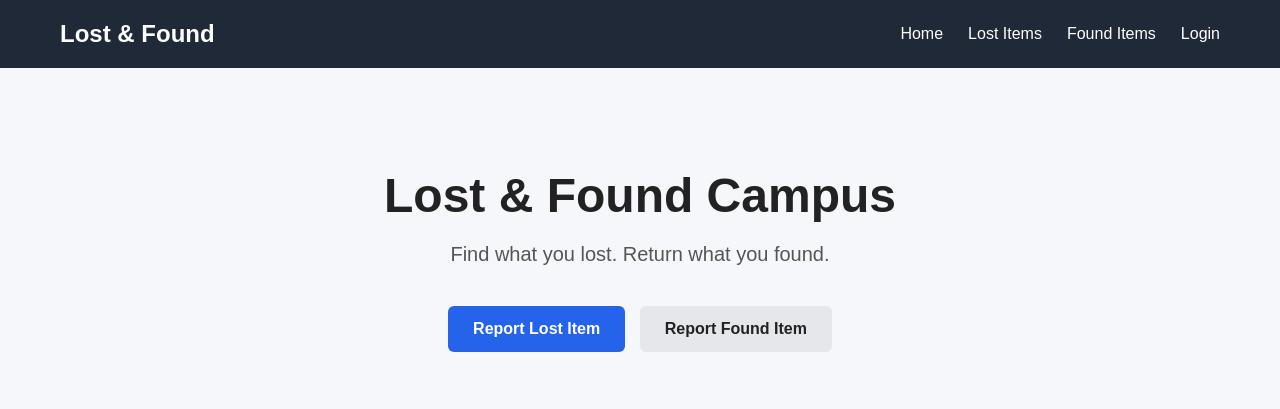
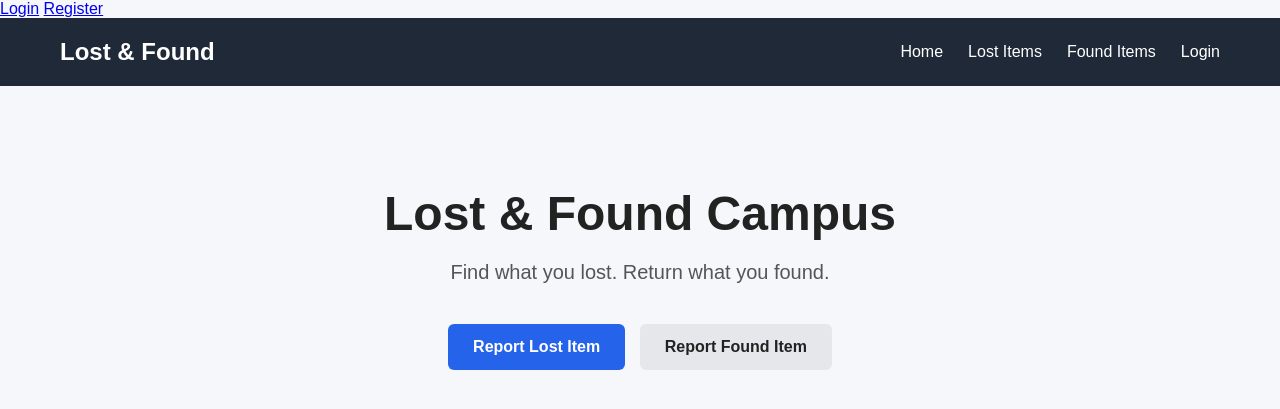
Before and after one commit to ajith-kumar-ks/lost-and-found-campus, a Flask app: page / in a window 1280 px wide. Shown: the top 409 px of the page. Run offline with Flask 3, Linux system fonts and the light colour scheme.

Commit message:
Added login session

```diff
--- a/app/models.py
+++ b/app/models.py
@@ -1,7 +1,8 @@
 from app import db
+from flask_login import UserMixin
 
 
-class User(db.Model):
+class User(UserMixin, db.Model):
     id = db.Column(db.Integer, primary_key=True)
     name = db.Column(db.String(100), nullable=False)
     email = db.Column(db.String(120), unique=True, nullable=False)
--- a/app/routes.py
+++ b/app/routes.py
@@ -3,7 +3,7 @@ from app import db
 from app.models import User
 from app.forms import RegistrationForm, LoginForm
 from werkzeug.security import generate_password_hash, check_password_hash
-
+from flask_login import login_required, login_user, logout_user, current_user
 
 main = Blueprint('main', __name__)
 
@@ -13,21 +13,25 @@ def home():
     return render_template('home.html')
 
 @main.route("/lost")
+@login_required
 def lost():
     return render_template("lost.html")
 
 
 @main.route("/found")
+@login_required
 def found():
     return render_template("found.html")
 
 
 @main.route("/lost-items")
+@login_required
 def lost_items():
     return render_template("lost_items.html")
 
 
 @main.route("/found-items")
+@login_required
 def found_items():
     return render_template("found_items.html")
 
@@ -70,9 +74,20 @@ def login():
         user = User.query.filter_by(email = form.email.data).first()
 
         if user and check_password_hash(user.password, form.password.data):
+            login_user(user) #Flask-Login internally manages the current user.And in a template, Flask-Login makes current_user available automatically:
             flash("Login successful", "success")
             return redirect(url_for('main.home'))
 
         flash("Invalid email or password", "danger")
 
     return render_template('login.html', form = form)
+
+
+
+@main.route("/logout")
+def logout():
+    logout_user()
+
+    flash("You have been logged out.", "info")
+
+    return redirect(url_for("main.home"))
--- a/app/templates/home.html
+++ b/app/templates/home.html
@@ -1,3 +1,17 @@
+{% if current_user.is_authenticated %}
+
+    <p>Welcome, {{ current_user.name }}!</p>
+
+    <a href="{{ url_for('main.logout') }}">Logout</a>
+
+{% else %}
+
+    <a href="{{ url_for('main.login') }}">Login</a>
+    <a href="{{ url_for('main.register') }}">Register</a>
+
+{% endif %}
+
+
 <!DOCTYPE html>
 <html lang="en">
 
```
Also changed, not shown: app/__init__.py (+9 -0 lines).
